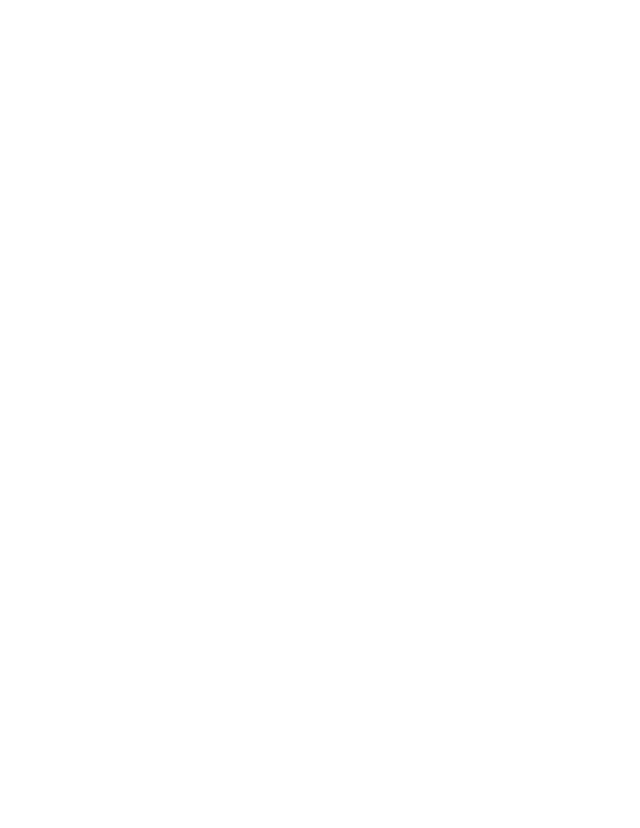
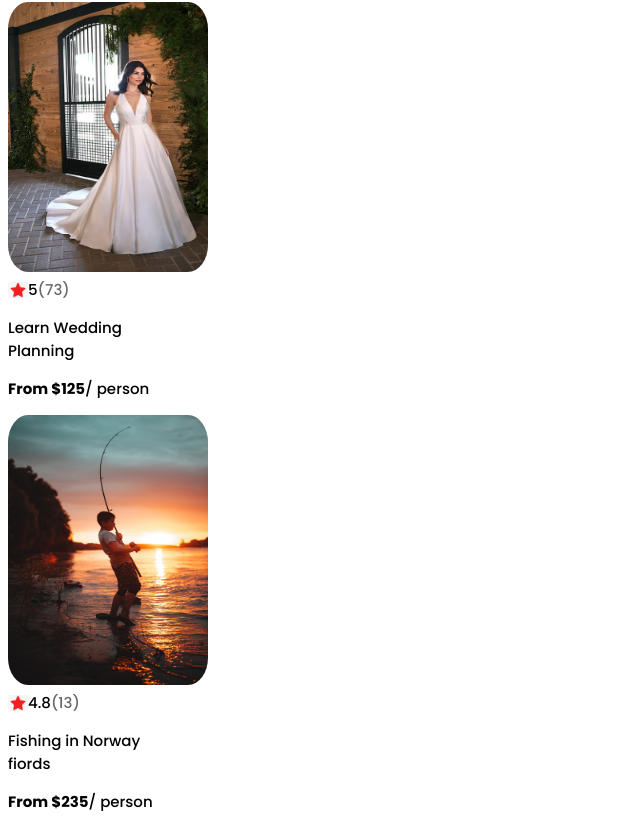
Before and after one commit to sigii1992/AirBnB-experiences, a React (Create React App) app in the folder my-app/: page / in a window 1280 px wide. Shown: the part 1292-2120 px from the top of the page, without its empty margins (0-640 px from the left). Before the commit the page ends 1294 px from the top, so only its background shows below. Built offline with nearby package versions, Linux system fonts and the light colour scheme.

Commit message:
Map cards data from data.js file into Card components

```diff
--- a/my-app/src/App.js
+++ b/my-app/src/App.js
@@ -2,19 +2,24 @@ import NavBar from './components/NavBar'
 import Hero from './components/Hero'
 import Card from './components/Card'
 import './styles.css'
+import cardsData from './data.js'
 
 function App() {
+  const cards = cardsData.map(card=>{
+    return <Card
+    img={card.coverImg}
+    rating={card.stats.rating}
+    reviewCount={card.stats.reviewCount}
+    title={card.title}
+    price={card.price}
+    />
+  })
+
   return (
     <div>
       <NavBar />
       <Hero />
-      <Card
-        img="girl.jpeg"
-        rating="4.95"
-        reviewCount={36}
-        title="Learn photography with amazing Sarah!"
-        price={83}
-      />
+      {cards}
     </div>
   );
 }
--- a/my-app/src/components/Card.js
+++ b/my-app/src/components/Card.js
@@ -1,4 +1,3 @@
-import React from 'react'
 import star from '../assets/star.png'
 
 function Card(props) {
--- /dev/null
+++ b/my-app/src/data.js
@@ -0,0 +1,41 @@
+export default [
+  {
+      id: 1,
+      title: "Learn photography with amazing Sarah!",
+      description: "I will share with you what I call \"Positively Impactful Moments of Disappointment.\" Throughout my career, many of my highest moments only came after setbacks and losses. But learning from those difficult moments is what gave me the ability to rise above them and reach my goals.",
+      price: 83,
+      coverImg: "girl.jpeg",
+      stats: {
+          rating: 4.95,
+          reviewCount: 36
+      },
+      location: "Online",
+      openSpots: 0,
+  },
+  {
+      id: 2,
+      title: "Learn Wedding Planning",
+      description: "Interested in becoming a wedding planner? For beginner and experienced wedding planner alike, join us in learning techniques required to leave the happy couple with memories that'll last a lifetime.",
+      price: 125,
+      coverImg: "bride.jpg",
+      stats: {
+          rating: 5.0,
+          reviewCount: 73
+      },
+      location: "Online",
+      openSpots: 27,
+  },
+  {
+      id: 3,
+      title: "Fishing in Norway fiords",
+      description: "Experience the beautiful Norwegian landscape and meet new friends all while trying to catch your biggest fish. (All equipment provided!)",
+      price: 235,
+      coverImg: "fishing.jpeg",
+      stats: {
+          rating: 4.8,
+          reviewCount: 13
+      },
+      location: "Norway",
+      openSpots: 3,
+  }
+]
```
Also changed, not shown: my-app/src/assets/bride.jpg (added), my-app/src/assets/fishing.jpeg (added).
